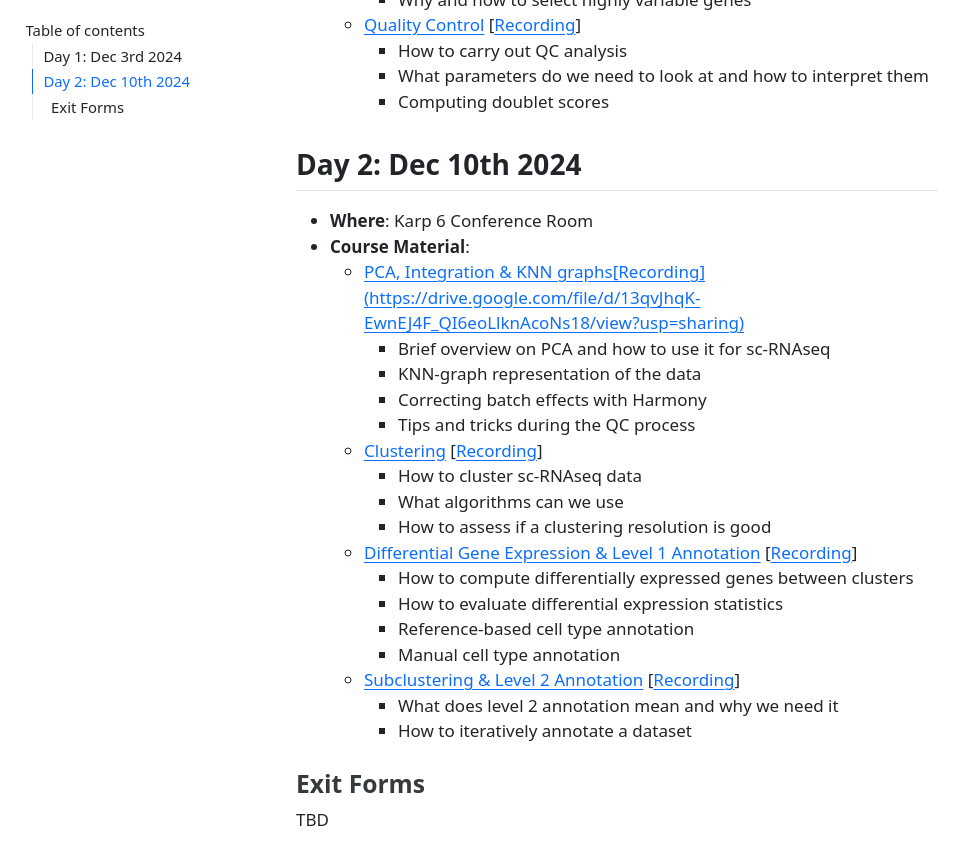
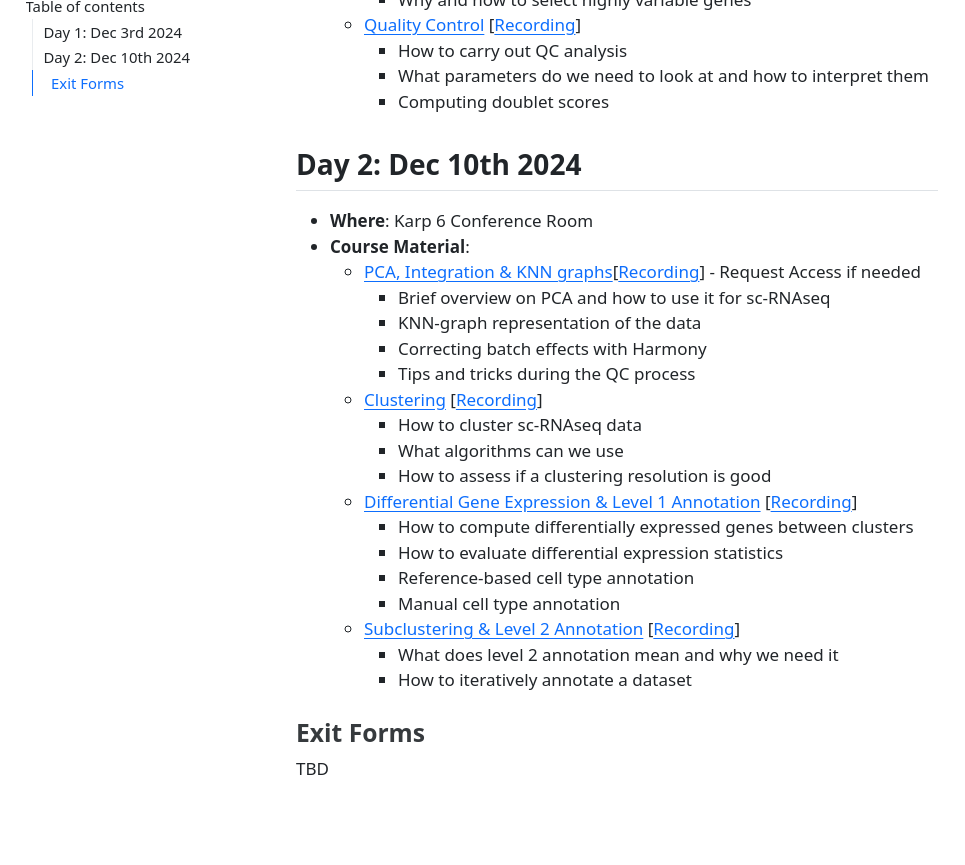
Before and after one commit to CellDiscoveryNetwork/workshops, a Jekyll site: the page beginners-guide-to-analyzing-scRNAseq-2nd-edition/index_bgas.html, which Jekyll copies as it is, in a window 1280 px wide and 900 px high, scrolled down 527 px. Shown: the top 865 px of the window, without its empty margins (0-965 px from the left). Built offline with Jekyll 4.4.1, drawn with Linux system fonts in a browser that asks for light colours.

Commit message:
fix htmls

```diff
--- a/beginners-guide-to-analyzing-scRNAseq-2nd-edition/index_bgas.html
+++ b/beginners-guide-to-analyzing-scRNAseq-2nd-edition/index_bgas.html
@@ -3122,7 +3122,7 @@ vertical-align: -.125em;
 <li><strong>Where</strong>: Karp 6 Conference Room</li>
 <li><strong>Course Material</strong>:
 <ul>
-<li><a href="http://htmlpreview.github.io/?https://github.com/CellDiscoveryNetwork/workshops/blob/main/beginners-guide-to-analyzing-scRNAseq-2nd-edition/day-2/5-PCA_Harmony_kNN.html">PCA, Integration &amp; KNN graphs</a><a href="Request%20Access%20if%20needed">[Recording](https://drive.google.com/file/d/13qvJhqK-EwnEJ4F_QI6eoLlknAcoNs18/view?usp=sharing)</a>
+<li><a href="http://htmlpreview.github.io/?https://github.com/CellDiscoveryNetwork/workshops/blob/main/beginners-guide-to-analyzing-scRNAseq-2nd-edition/day-2/5-PCA_Harmony_kNN.html">PCA, Integration &amp; KNN graphs</a>[<a href="https://drive.google.com/file/d/13qvJhqK-EwnEJ4F_QI6eoLlknAcoNs18/view?usp=sharing">Recording</a>] - Request Access if needed
 <ul>
 <li>Brief overview on PCA and how to use it for sc-RNAseq</li>
 <li>KNN-graph representation of the data</li>
--- a/beginners-guide-to-analyzing-scRNAseq-2nd-edition/index_bgas.qmd
+++ b/beginners-guide-to-analyzing-scRNAseq-2nd-edition/index_bgas.qmd
@@ -39,7 +39,7 @@ editor_options:
 
 -   **Where**: Karp 6 Conference Room
 -   **Course Material**:
-    -   [PCA, Integration & KNN graphs](http://htmlpreview.github.io/?https://github.com/CellDiscoveryNetwork/workshops/blob/main/beginners-guide-to-analyzing-scRNAseq-2nd-edition/day-2/5-PCA_Harmony_kNN.html)[[Recording](https://drive.google.com/file/d/13qvJhqK-EwnEJ4F_QI6eoLlknAcoNs18/view?usp=sharing)](Request Access if needed)
+    -   [PCA, Integration & KNN graphs](http://htmlpreview.github.io/?https://github.com/CellDiscoveryNetwork/workshops/blob/main/beginners-guide-to-analyzing-scRNAseq-2nd-edition/day-2/5-PCA_Harmony_kNN.html)[[Recording](https://drive.google.com/file/d/13qvJhqK-EwnEJ4F_QI6eoLlknAcoNs18/view?usp=sharing)] - Request Access if needed
         -   Brief overview on PCA and how to use it for sc-RNAseq
         -   KNN-graph representation of the data
         -   Correcting batch effects with Harmony
--- a/beginners-guide-to-analyzing-scRNAseq/index_bgas.html
+++ b/beginners-guide-to-analyzing-scRNAseq/index_bgas.html
@@ -3107,7 +3107,7 @@ vertical-align: -.125em;
 <li>Why and how to normalize sc-RNAseq data</li>
 <li>Why and how to select highly variable genes</li>
 </ul></li>
-<li><a href="http://htmlpreview.github.io/?https://github.com/CellDiscoveryNetwork/workshops/blob/main/beginners-guide-to-analyzing-scRNAseq/day-1/4-PCA_Harmony_kNN.html">PCA, Integration &amp; KNN graphs</a><a href="Request%20Access%20if%20needed">[Recording](https://drive.google.com/file/d/13qvJhqK-EwnEJ4F_QI6eoLlknAcoNs18/view?usp=sharing)</a>
+<li><a href="http://htmlpreview.github.io/?https://github.com/CellDiscoveryNetwork/workshops/blob/main/beginners-guide-to-analyzing-scRNAseq/day-1/4-PCA_Harmony_kNN.html">PCA, Integration &amp; KNN graphs</a>[<a href="https://drive.google.com/file/d/13qvJhqK-EwnEJ4F_QI6eoLlknAcoNs18/view?usp=sharing">Recording</a>] - Request Access if needed
 <ul>
 <li>Brief overview on PCA and how to use it for sc-RNAseq</li>
 <li>KNN-graph representation of the data</li>
--- a/beginners-guide-to-analyzing-scRNAseq/index_bgas.qmd
+++ b/beginners-guide-to-analyzing-scRNAseq/index_bgas.qmd
@@ -30,7 +30,7 @@ editor_options:
     -   [Normalization & HVG selection](http://htmlpreview.github.io/?https://github.com/CellDiscoveryNetwork/workshops/blob/main/beginners-guide-to-analyzing-scRNAseq/day-1/3-norm-hvg.html) [[Recording](https://youtu.be/WcEfiTtKsj4?si=ADP37LVVSst4GjzJ)]
         -   Why and how to normalize sc-RNAseq data
         -   Why and how to select highly variable genes
-    -   [PCA, Integration & KNN graphs](http://htmlpreview.github.io/?https://github.com/CellDiscoveryNetwork/workshops/blob/main/beginners-guide-to-analyzing-scRNAseq/day-1/4-PCA_Harmony_kNN.html)[[Recording](https://drive.google.com/file/d/13qvJhqK-EwnEJ4F_QI6eoLlknAcoNs18/view?usp=sharing)](Request Access if needed)
+    -   [PCA, Integration & KNN graphs](http://htmlpreview.github.io/?https://github.com/CellDiscoveryNetwork/workshops/blob/main/beginners-guide-to-analyzing-scRNAseq/day-1/4-PCA_Harmony_kNN.html)[[Recording](https://drive.google.com/file/d/13qvJhqK-EwnEJ4F_QI6eoLlknAcoNs18/view?usp=sharing)] - Request Access if needed
         -   Brief overview on PCA and how to use it for sc-RNAseq
         -   KNN-graph representation of the data
         -   Correcting batch effects with Harmony
```
